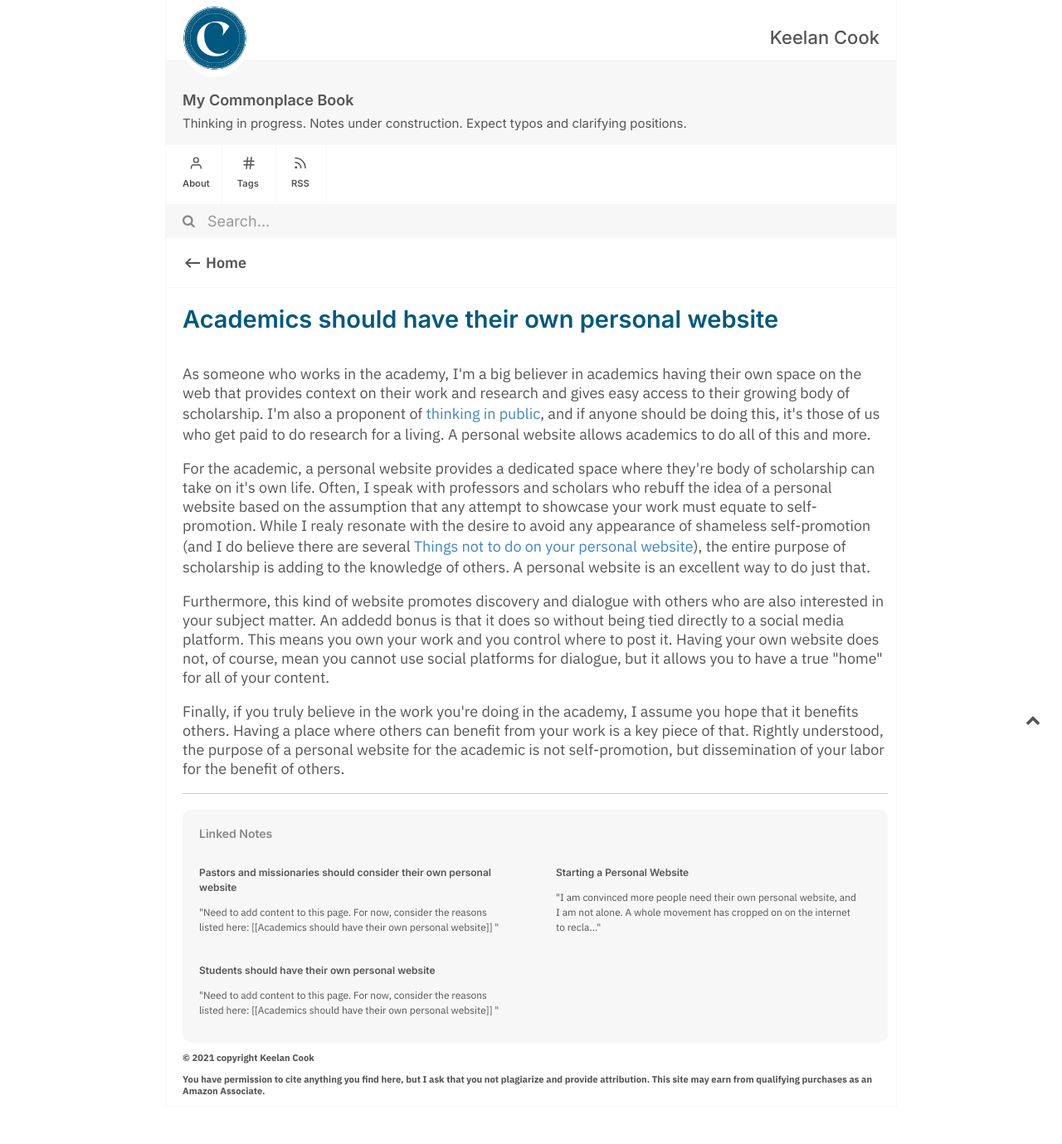
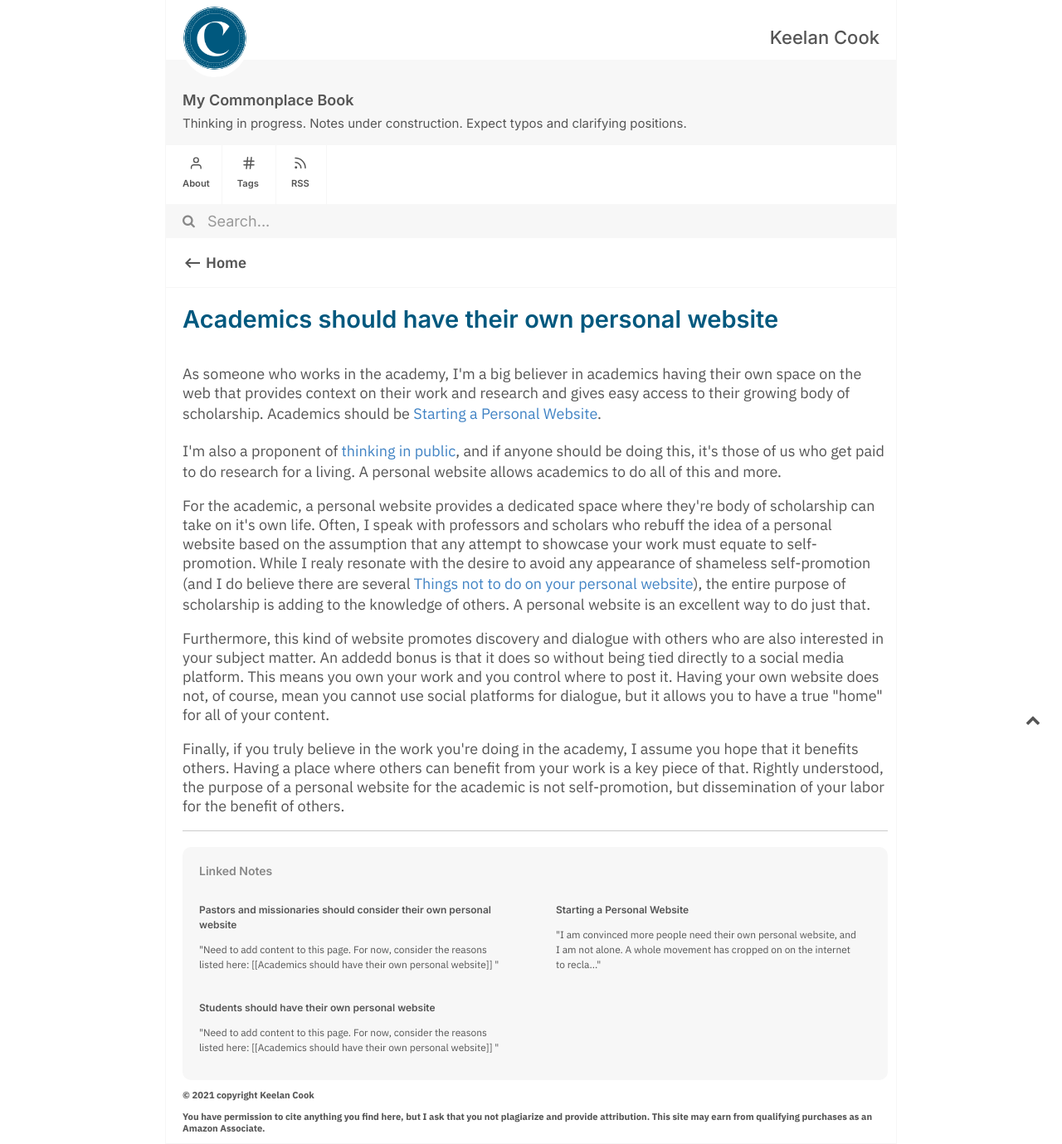
Before and after one commit to keelancook/notebook, a Jekyll site: the page built from _notes/Academics should have their own personal website.md, in a window 1280 px wide. Shown: the whole page at 83% size. Built offline with Jekyll 4.4.1, drawn with Linux system fonts in a browser that asks for light colours; before the commit the page ends 1334 px from its top, so only the background shows below that.

Commit message:
backlink in article

```diff
--- a/_notes/Academics should have their own personal website.md
+++ b/_notes/Academics should have their own personal website.md
@@ -5,7 +5,9 @@ created: 2021-08-23
 season: winter
 ---
 
-As someone who works in the academy, I'm a big believer in academics having their own space on the web that provides context on their work and research and gives easy access to their growing body of scholarship. I'm also a proponent of [thinking in public](/about), and if anyone should be doing this, it's those of us who get paid to do research for a living. A personal website allows academics to do all of this and more.
+As someone who works in the academy, I'm a big believer in academics having their own space on the web that provides context on their work and research and gives easy access to their growing body of scholarship. Academics should be [[Starting a Personal Website]].
+
+I'm also a proponent of [thinking in public](/about), and if anyone should be doing this, it's those of us who get paid to do research for a living. A personal website allows academics to do all of this and more.
 
 For the academic, a personal website provides a dedicated space where they're body of scholarship can take on it's own life. Often, I speak with professors and scholars who rebuff the idea of a personal website based on the assumption that any attempt to showcase your work must equate to self-promotion. While I realy resonate with the desire to avoid any appearance of shameless self-promotion (and I do believe there are several [[Things not to do on your personal website]]), the entire purpose of scholarship is adding to the knowledge of others. A personal website is an excellent way to do just that.
 
```
